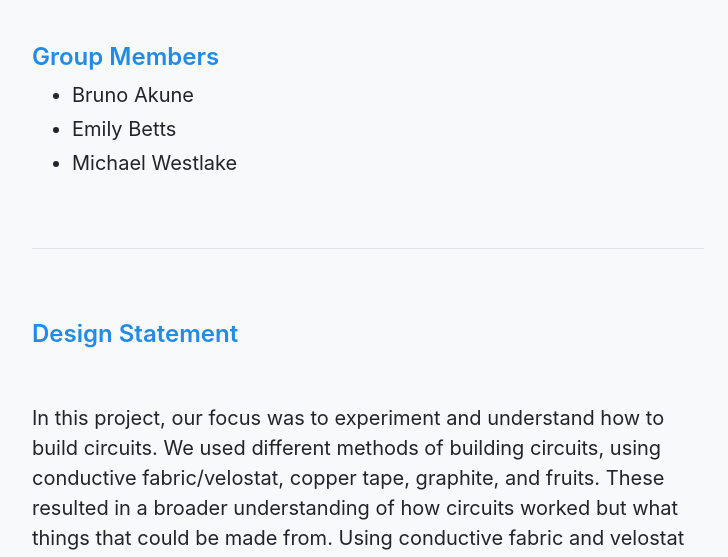
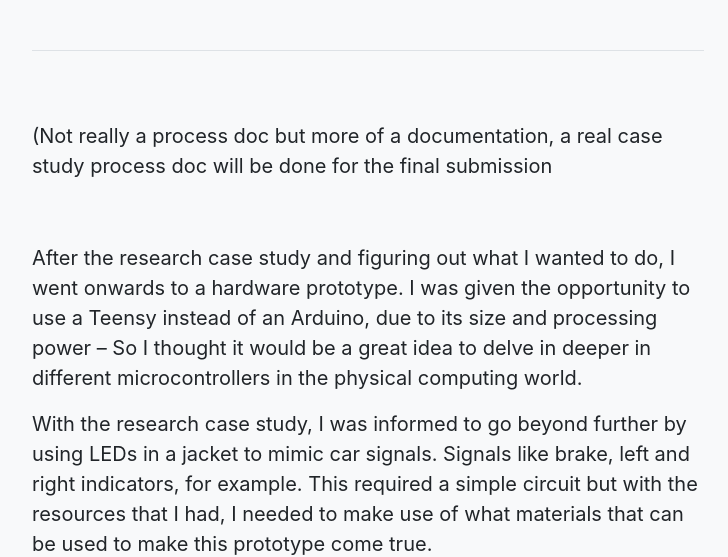
Before and after one commit to ixdwtruong/ixdwtruong.github.io, a Jekyll site: the page built from _posts/0001-01-07-intobjp3v1.md, in a window 1280 px wide and 1400 px high, scrolled down 406 px. Shown: the part 177-734 px from the top of the window, without its empty margins (272-1000 px from the left). Built offline with Jekyll 4.4.1, drawn with Linux system fonts in a browser that asks for light colours; some of the changed text lies outside the part shown.

Commit message:
Update and rename q to 0001-01-07-intobjp3v1.md

```diff
--- a/_posts/0001-01-05-intobjp1.md
+++ b/_posts/0001-01-07-intobjp3v1.md
@@ -10,17 +10,39 @@ permalink: /intobjp1/
 
 <br>
 
-## Group Members
-
-* Bruno Akune
-* Emily Betts
-* Michael Westlake
+-----
 
 <br>
 
------
+(Not really a process doc but more of a documentation, a real case study process doc will be done for the final submission
 
 <br>
+
+After the research case study and figuring out what I wanted to do, I went onwards to a hardware prototype. I was given the opportunity to use a Teensy instead of an Arduino, due to its size and processing power – So I thought it would be a great idea to delve in deeper in different microcontrollers in the physical computing world.
+
+With the research case study, I was informed to go beyond further by using LEDs in a jacket to mimic car signals. Signals like brake, left and right indicators, for example. This required a simple circuit but with the resources that I had, I needed to make use of what materials that can be used to make this prototype come true.
+
+<iframe width="560" height="315" src="https://www.youtube.com/embed/ZFDWFjfWWuc" frameborder="0" allow="accelerometer; autoplay; clipboard-write; encrypted-media; gyroscope; picture-in-picture" allowfullscreen></iframe>
+
+First, I wanted to try out the Teensy and see what it was capable of. As per usual, I used a flex sensor to figure out how the Teensy outputs serial data and it seems to be very similar to what the Arduino does (but faster processing).
+
+<insert video here>
+
+Afterwards, I went to more of a hardware prototype using individual Neo Pixel Floras to mimic the idea that I wanted to do.
+
+<insert video here>
+
+From this prototype, it allowed me to realize a few things – Which affected my decisions for the v1.2 of the prototype:
+
+-	From project 3, I realized that my DIY flex sensors are not durable – Two of my DIY flex sensors on my glove started to flake out. While using packing tape may be easy to do, but it is not flexible but rather rigid when bonded together. This got me thinking of using cloth tape – In this case, I had some gaffer tape lying around. I was also suggested hockey tape, which was a great idea as well.
+-	Originally, I wanted to use RGB LED strips but now making this prototype – This would not be great as it wouldn’t be flexible at all. I saw that the individual Neo Pixel Floras can be sewed together but this resulted in sewing more Floras together. There are pros and cons of each thing but ultimately, I will be using the Floras as they are easy to sew on to a jacket and probably easy to power on.
+
+With my learnings that came from the first prototype, it informed me in changing a few things that would make sense (with the resources I have at the moment). Off to the second and final prototype!
+
+
+
+
+
 
 ## Design Statement
 
```
